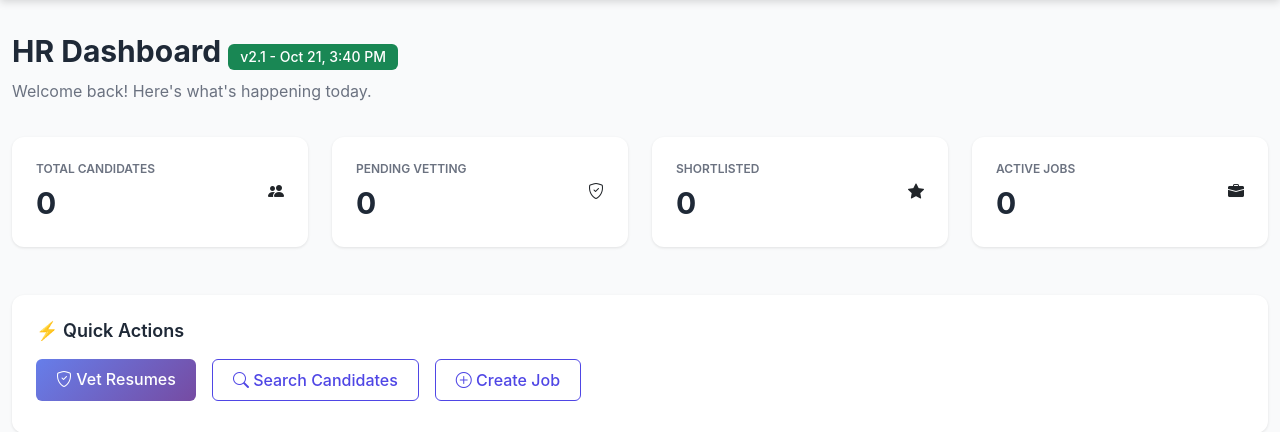
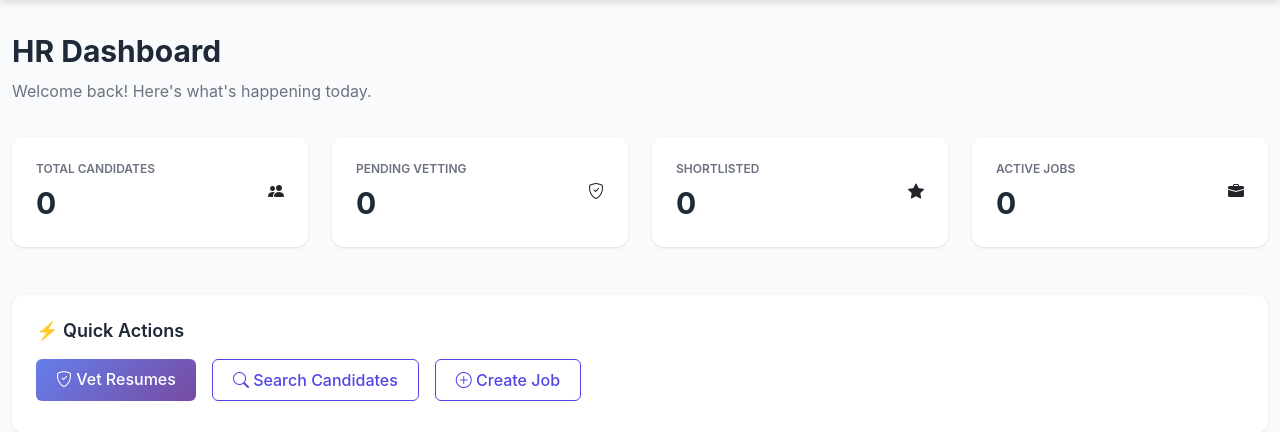
Before and after one commit to anandvijay96/kp-ai-hr-recruitement-assistant, a FastAPI app: page / in a window 1280 px wide. Shown: the part 80-512 px from the top of the page. Run offline with FastAPI, Linux system fonts and the light colour scheme; the visitor is signed in with stand-in values (Sample User, id 1); data comes from the database, SQL or seed files in the repository; data that the repository does not hold is empty.

Commit message:
fix: Remove debug version badge from HR dashboard
Removed "v2.1 - Oct 21, 3:40 PM" badge from dashboard header.
This was a debug badge left from previous troubleshooting session.

Clean production UI without debug artifacts.

```diff
--- a/templates/dashboards/hr_dashboard.html
+++ b/templates/dashboards/hr_dashboard.html
@@ -24,7 +24,7 @@
         <div class="container-xxl">
             <!-- Dashboard Header -->
             <div class="dashboard-header">
-                <h2>HR Dashboard <small class="badge bg-success">v2.1 - Oct 21, 3:40 PM</small></h2>
+                <h2>HR Dashboard</h2>
                 <p class="text-muted">Welcome back! Here's what's happening today.</p>
             </div>
 
```
